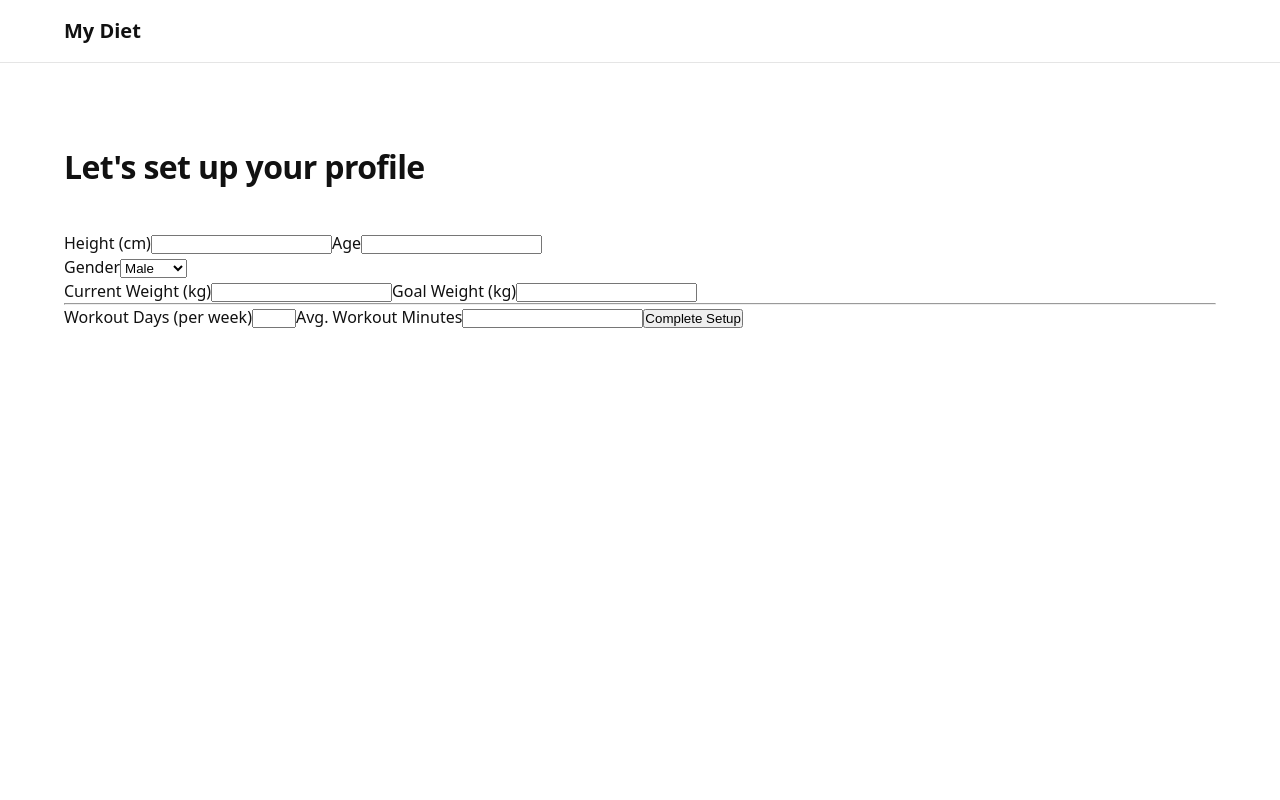
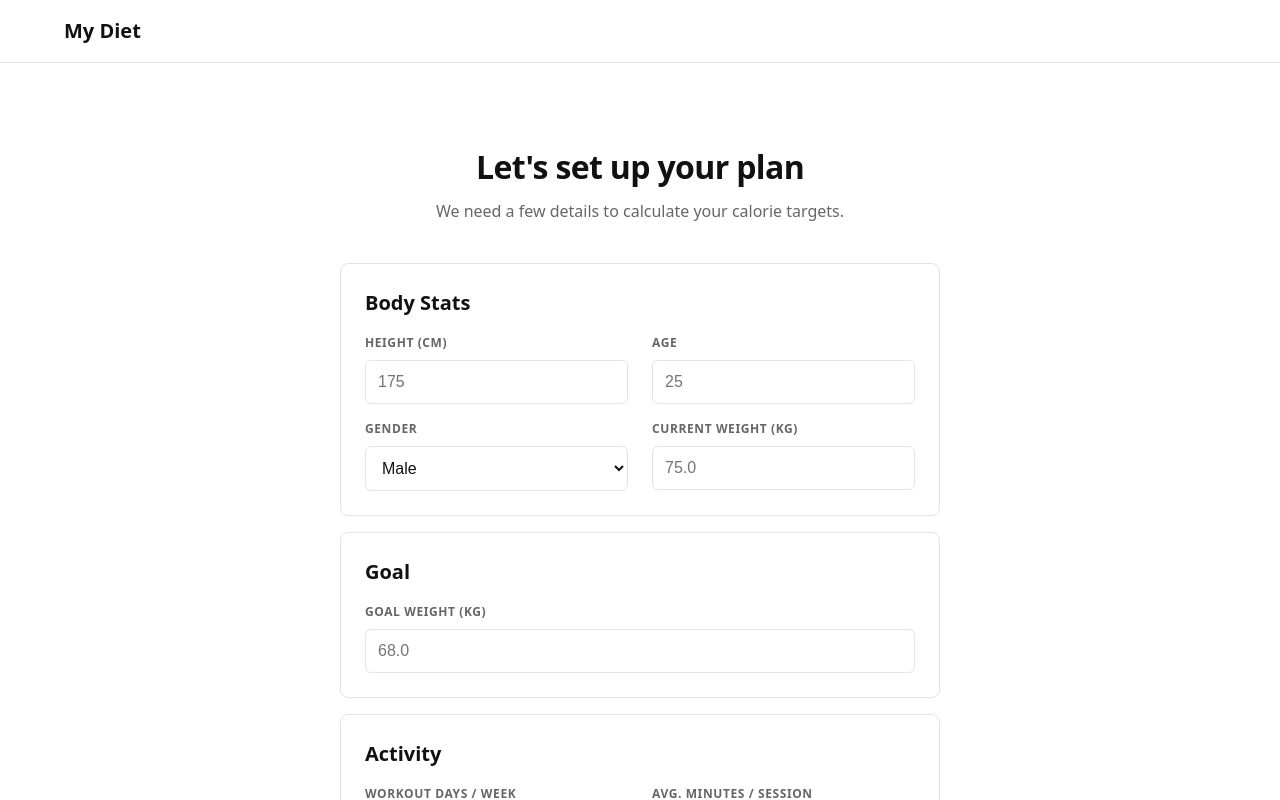
Before and after one commit to SaBin1151/my-diet-apps, a Next.js app: page /onboarding in a window 1280 px wide. Shown: the top 800 px of the page. Built offline with nearby package versions, Linux system fonts and the light colour scheme; no server answers.

Commit message:
Create onboard page UI

```diff
--- a/app/onboarding/page.tsx
+++ b/app/onboarding/page.tsx
@@ -1,126 +1,121 @@
-'use client'
-
-import { useState } from 'react'
-import { useRouter } from 'next/navigation'
-import { createClient } from '@/utils/supabase/client'
+import React from 'react';
+import Link from 'next/link';
 
 export default function OnboardingPage() {
-  const router = useRouter()
-  const supabase = createClient()
-  const [loading, setLoading] = useState(false)
+  return (
+    <div style={{ maxWidth: '600px', margin: '0 auto' }}>
 
-  const handleSubmit = async (e: React.FormEvent<HTMLFormElement>) => {
-    e.preventDefault()
-    setLoading(true)
+      {/* 1. Header */}
+      <div style={{ textAlign: 'center', marginBottom: 'var(--space-xl)' }}>
+        <h1 style={{ marginBottom: 'var(--space-sm)' }}>Let's set up your plan</h1>
+        <p>We need a few details to calculate your calorie targets.</p>
+      </div>
 
-    const formData = new FormData(e.currentTarget)
-    const currentWeight = Number(formData.get('current_weight'))
+      {/* 2. Form Container */}
+      <form onSubmit={(e) => e.preventDefault()}> {/* UI 전용이라 새로고침 방지 */}
 
-    // 1. 현재 로그인한 유저 확인
-    const { data: { user } } = await supabase.auth.getUser()
+        {/* Section A: Body Stats */}
+        <div className="card">
+          <h2 className="card-title">Body Stats</h2>
 
-    if (!user) {
-      alert('로그인이 필요합니다.')
-      router.push('/login')
-      return
-    }
+          <div className="grid-2">
+            {/* Height */}
+            <div>
+              <label style={labelStyle}>HEIGHT (CM)</label>
+              <input type="number" placeholder="175" style={inputStyle} />
+            </div>
 
-    // 2. Profile 테이블에 기본 정보 저장
-    const { error: profileError } = await supabase.from('profiles').upsert({
-      user_id: user.id,
-      height: Number(formData.get('height')),
-      age: Number(formData.get('age')),
-      gender: String(formData.get('gender')),
-      start_weight: currentWeight,
-      goal_weight: Number(formData.get('goal_weight')),
-      workout_days_per_week: Number(formData.get('workout_days')),
-      average_workout_minutes: Number(formData.get('workout_minutes'))
-    })
+            {/* Age */}
+            <div>
+              <label style={labelStyle}>AGE</label>
+              <input type="number" placeholder="25" style={inputStyle} />
+            </div>
+          </div>
 
-    if (profileError) {
-      alert('프로필 저장 실패: ' + profileError.message)
-      setLoading(false)
-      return
-    }
+          <div className="grid-2" style={{ marginTop: 'var(--space-md)' }}>
+            {/* Gender */}
+            <div>
+              <label style={labelStyle}>GENDER</label>
+              <select style={inputStyle}>
+                <option>Male</option>
+                <option>Female</option>
+              </select>
+            </div>
 
-    // 3. Weight Logs 테이블에 '시작 체중'을 첫 기록으로 저장
-    const { error: logError } = await supabase.from('weight_logs').insert({
-      user_id: user.id,
-      weight: currentWeight,
-      date: new Date().toISOString().split('T')[0] // 오늘 날짜 (YYYY-MM-DD)
-    })
-
-    if (logError) {
-      console.error('체중 기록 실패:', logError)
-      // 프로필은 성공했으므로 치명적 에러로 처리하지 않고 넘어갑니다.
-    }
-
-    // 4. 완료 후 대시보드로 이동
-    alert('설정이 완료되었습니다!')
-    router.push('/dashboard')
-    setLoading(false)
-  }
-
-  return (
-    <div className="max-w-md mx-auto mt-10 p-6 border rounded shadow-md">
-      <h1 className="text-2xl font-bold mb-6 text-center">Let's set up your profile</h1>
-
-      <form onSubmit={handleSubmit} className="flex flex-col gap-4">
-
-        {/* 기본 신체 정보 */}
-        <div className="flex gap-4">
-          <label className="flex-1">
-            <span className="block text-sm font-bold mb-1">Height (cm)</span>
-            <input name="height" type="number" required className="w-full border p-2 rounded" />
-          </label>
-          <label className="flex-1">
-            <span className="block text-sm font-bold mb-1">Age</span>
-            <input name="age" type="number" required className="w-full border p-2 rounded" />
-          </label>
+            {/* Current Weight */}
+            <div>
+              <label style={labelStyle}>CURRENT WEIGHT (KG)</label>
+              <input type="number" placeholder="75.0" step="0.1" style={inputStyle} />
+            </div>
+          </div>
         </div>
 
-        <label>
-          <span className="block text-sm font-bold mb-1">Gender</span>
-          <select name="gender" className="w-full border p-2 rounded">
-            <option value="male">Male</option>
-            <option value="female">Female</option>
-          </select>
-        </label>
+        {/* Section B: Goals */}
+        <div className="card">
+          <h2 className="card-title">Goal</h2>
 
-        {/* 체중 정보 */}
-        <div className="flex gap-4">
-          <label className="flex-1">
-            <span className="block text-sm font-bold mb-1">Current Weight (kg)</span>
-            <input name="current_weight" type="number" step="0.1" required className="w-full border p-2 rounded" />
-          </label>
-          <label className="flex-1">
-            <span className="block text-sm font-bold mb-1">Goal Weight (kg)</span>
-            <input name="goal_weight" type="number" step="0.1" required className="w-full border p-2 rounded" />
-          </label>
+          <div>
+            <label style={labelStyle}>GOAL WEIGHT (KG)</label>
+            <input type="number" placeholder="68.0" step="0.1" style={inputStyle} />
+          </div>
         </div>
 
-        <hr className="my-2" />
+        {/* Section C: Activity Level */}
+        <div className="card">
+          <h2 className="card-title">Activity</h2>
 
-        {/* 운동 습관 */}
-        <label>
-          <span className="block text-sm font-bold mb-1">Workout Days (per week)</span>
-          <input name="workout_days" type="number" min="0" max="7" required className="w-full border p-2 rounded" />
-        </label>
+          <div className="grid-2">
+            {/* Workout Days */}
+            <div>
+              <label style={labelStyle}>WORKOUT DAYS / WEEK</label>
+              <select style={inputStyle}>
+                <option>0 (Sedentary)</option>
+                <option>1-2 days</option>
+                <option>3-4 days</option>
+                <option>5+ days</option>
+              </select>
+            </div>
 
-        <label>
-          <span className="block text-sm font-bold mb-1">Avg. Workout Minutes</span>
-          <input name="workout_minutes" type="number" min="0" required className="w-full border p-2 rounded" />
-        </label>
+            {/* Workout Minutes */}
+            <div>
+              <label style={labelStyle}>AVG. MINUTES / SESSION</label>
+              <input type="number" placeholder="60" style={inputStyle} />
+            </div>
+          </div>
+        </div>
 
-        <button
-          type="submit"
-          disabled={loading}
-          className="bg-green-600 text-white py-3 rounded mt-4 font-bold hover:bg-green-700 disabled:opacity-50"
-        >
-          {loading ? 'Saving...' : 'Complete Setup'}
-        </button>
+        {/* 3. Submit Action */}
+        <div style={{ marginTop: 'var(--space-xl)', textAlign: 'center' }}>
+          <Link href="/dashboard">
+            <button className="btn-primary" style={{ width: '100%', maxWidth: '300px' }}>
+              Calculate Plan & Continue
+            </button>
+          </Link>
+        </div>
 
       </form>
     </div>
-  )
+  );
 }
+
+// -- Styles (Internal for clean JSX) --
+
+const labelStyle: React.CSSProperties = {
+  display: 'block',
+  marginBottom: '8px',
+  color: 'var(--text-muted)',
+  fontSize: '0.75rem',
+  fontWeight: 700,
+  letterSpacing: '0.05em'
+};
+
+const inputStyle: React.CSSProperties = {
+  width: '100%',
+  padding: '12px',
+  fontSize: '1rem',
+  border: '1px solid var(--border-subtle)',
+  borderRadius: '6px',
+  backgroundColor: '#fff',
+  color: 'var(--text-main)',
+  outline: 'none'
+};
```
